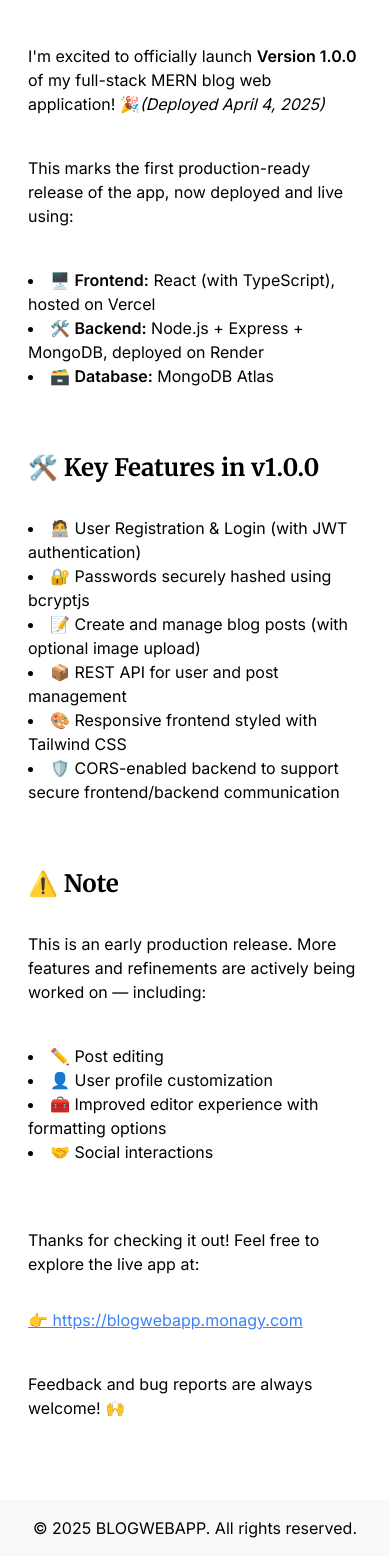
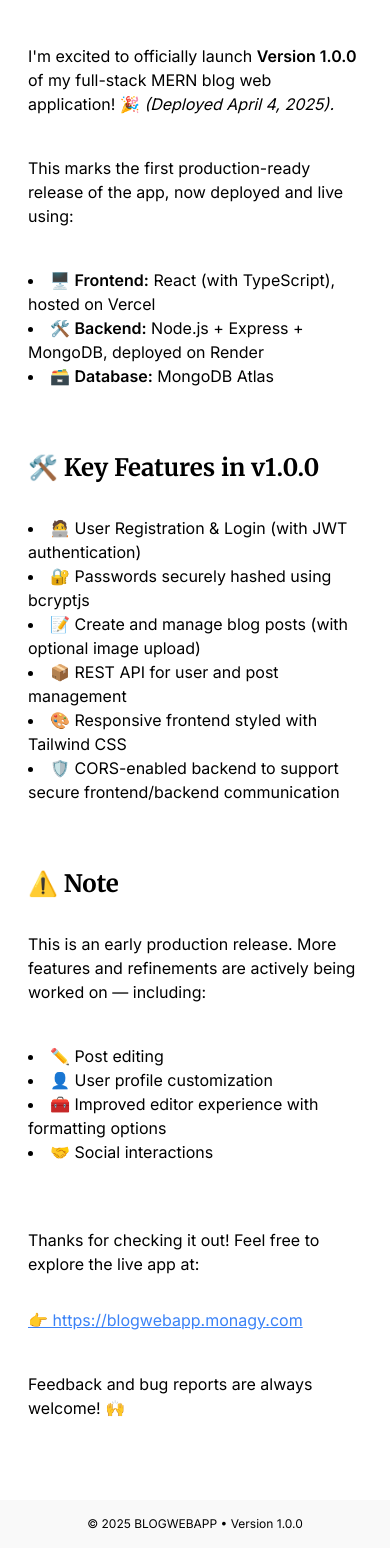
Before and after one commit to devmonagy/blogwebappdev, a React (Create React App) app in the folder client/: page /about in a window 390 px wide. Shown: the part 220-1776 px from the top of the page. Built offline with nearby package versions, Linux system fonts and the light colour scheme.

Commit message:
Footer Text

```diff
--- a/client/src/components/Footer.tsx
+++ b/client/src/components/Footer.tsx
@@ -2,11 +2,9 @@ import React from "react";
 
 const Footer: React.FC = () => (
   <div className="bg-footer">
-    <div className="container mx-auto p-4 text-primaryText text-center">
+    <div className="container mx-auto p-4 text-primaryText text-center text-xs sm:text-base">
       <footer>
-        <p>
-          &copy; {new Date().getFullYear()} BLOGWEBAPP. All rights reserved.
-        </p>
+        <p>&copy; {new Date().getFullYear()} BLOGWEBAPP • Version 1.0.0 </p>
       </footer>
     </div>
   </div>
--- a/client/src/pages/About.tsx
+++ b/client/src/pages/About.tsx
@@ -8,7 +8,7 @@ const About: React.FC = () => {
       <p className="mb-4">
         I'm excited to officially launch <strong>Version 1.0.0</strong> of my
         full-stack MERN blog web application! 🎉
-        <em>(Deployed April 4, 2025)</em>
+        <em> (Deployed April 4, 2025).</em>
       </p>
 
       <p className="mb-4">
```
